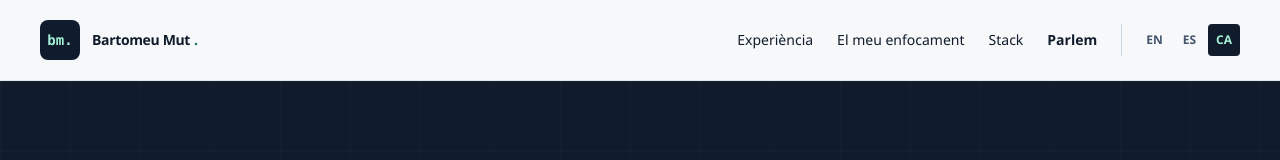
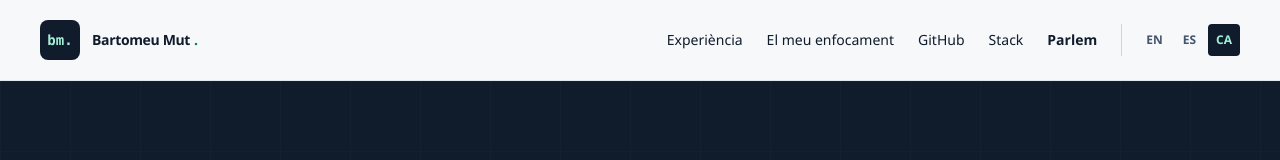
Before and after one commit to TomeuMut/portfolio, a Nuxt app: page /ca/ in a window 1280 px wide. Shown: the top 160 px of the page. Built offline with nearby package versions, Linux system fonts and the light colour scheme.

Commit message:
feat: showcase selected GitHub projects in three languages

```diff
--- a/app/components/PortfolioPage.vue
+++ b/app/components/PortfolioPage.vue
@@ -1,11 +1,11 @@
 <script setup lang="ts">
 import { languageOptions, translations, type Language } from '../../src/data/i18n';
-import { profile } from '../../src/data/profile';
+import { profile, projects } from '../../src/data/profile';
 
 const props = defineProps<{ language: Language }>();
 const t = computed(() => translations[props.language]);
 const year = new Date().getFullYear();
-const sections = ['experience', 'approach', 'stack', 'contact'];
+const sections = ['experience', 'approach', 'projects', 'stack', 'contact'];
 
 function languagePath(language: Language) {
   return `/${language}/`;
@@ -35,7 +35,7 @@ useHead(() => ({
         </a>
         <div class="flex flex-wrap items-center gap-x-6 gap-y-4">
           <nav :aria-label="t.home" class="flex flex-wrap items-center gap-x-5 gap-y-3 text-sm sm:gap-x-6">
-            <a v-for="(label, index) in t.nav" :key="label" :href="`#${sections[index]}`" class="nav-link" :class="{ 'font-semibold': index === 3 }">{{ label }}</a>
+            <a v-for="(label, index) in t.nav" :key="label" :href="`#${sections[index]}`" class="nav-link" :class="{ 'font-semibold': sections[index] === 'contact' }">{{ label }}</a>
           </nav>
           <nav :aria-label="t.language" class="flex gap-1 border-l border-slate-300 pl-4 text-xs font-semibold">
             <a v-for="option in languageOptions" :key="option.code" :href="languagePath(option.code)" :lang="option.code" :hreflang="option.code" :aria-label="option.name" :aria-current="option.code === language ? 'page' : undefined" class="rounded px-2 py-2 transition-colors" :class="option.code === language ? 'bg-ink text-mint' : 'text-slate-600 hover:bg-slate-200'">{{ option.label }}</a>
@@ -100,6 +100,24 @@ useHead(() => ({
         </div>
       </section>
 
+      <section id="projects" aria-labelledby="projects-title" class="border-b border-slate-200 py-20 md:py-28">
+        <div class="shell">
+          <div class="grid gap-6 md:grid-cols-2 md:items-end">
+            <div><p class="eyebrow mb-5 text-emerald-800">{{ t.projectsLabel }}</p><h2 id="projects-title" class="section-heading">{{ t.projectsTitle[0] }}<br /><span class="serif italic">{{ t.projectsTitle[1] }}</span></h2></div>
+            <div class="max-w-lg md:justify-self-end"><p class="text-base leading-relaxed text-slate-600">{{ t.projectsText }}</p><a :href="profile.github" class="mt-5 inline-block border-b border-emerald-800 pb-1 text-sm font-semibold text-emerald-800 hover:text-ink">{{ t.githubProfile }}</a></div>
+          </div>
+          <div class="mt-12 grid gap-5 lg:grid-cols-3">
+            <article v-for="(project, index) in projects" :key="project.name" class="flex min-w-0 flex-col border border-slate-200 bg-white p-7">
+              <div class="flex items-center justify-between gap-3"><span class="font-mono text-sm text-emerald-800" aria-hidden="true">0{{ index + 1 }} /</span><span v-if="project.paused" class="rounded-full bg-slate-100 px-3 py-1 text-xs text-slate-600">{{ t.pausedLabel }}</span></div>
+              <h3 class="mt-7 text-2xl font-semibold tracking-tight">{{ project.name }}</h3>
+              <p class="mt-4 text-base leading-relaxed text-slate-600">{{ project.description[language] }}</p>
+              <ul :aria-label="t.stackLabel" class="mt-6 flex flex-wrap gap-2"><li v-for="technology in project.technologies" :key="technology" class="rounded-sm bg-slate-100 px-3 py-1.5 text-xs text-slate-600">{{ technology }}</li></ul>
+              <div class="mt-auto flex flex-wrap gap-x-5 gap-y-3 pt-8"><a v-for="repository in project.repositories" :key="repository.url" :href="repository.url" :aria-label="`${t.repositoryLabel}: ${project.name}${repository.label ? ` · ${repository.label}` : ''}`" class="border-b border-emerald-800 pb-1 text-sm font-semibold text-emerald-800 hover:text-ink">{{ repository.label || t.repositoryLabel }}</a></div>
+            </article>
+          </div>
+        </div>
+      </section>
+
       <section id="stack" aria-labelledby="stack-title" class="shell py-20 md:py-28">
         <div class="flex flex-wrap items-end justify-between gap-6"><div><p class="eyebrow mb-5 text-emerald-800">{{ t.stackLabel }}</p><h2 id="stack-title" class="section-heading">{{ t.stackTitle[0] }}<br /><span class="serif italic">{{ t.stackTitle[1] }}</span></h2></div><p class="max-w-sm text-base leading-relaxed text-slate-600">{{ t.stackText }}</p></div>
         <div class="mt-12 border-t border-slate-300"><div v-for="group in t.stack" :key="group.label" class="grid gap-5 border-b border-slate-300 py-7 sm:grid-cols-[180px_1fr]"><h3 class="text-base font-semibold">{{ group.label }}</h3><ul class="flex flex-wrap gap-3"><li v-for="item in group.items" :key="item" class="rounded-full border border-slate-300 bg-white px-4 py-2 text-sm">{{ item }}</li></ul></div></div>
--- a/src/data/i18n.ts
+++ b/src/data/i18n.ts
@@ -11,7 +11,10 @@ export const isLanguage = (value: unknown): value is Language => languageOptions
 const es = {
   locale: 'es_ES', description: profile.description,
   skip: 'Saltar al contenido', home: 'Inicio', language: 'Idioma',
-  nav: ['Experiencia', 'Mi enfoque', 'Stack', 'Hablemos'],
+  nav: ['Experiencia', 'Mi enfoque', 'GitHub', 'Stack', 'Hablemos'],
+  projectsLabel: 'Proyectos en GitHub', projectsTitle: ['Ideas que toman forma.', 'Código que compartir.'],
+  projectsText: 'Una selección de mis repositorios públicos: aplicaciones y proyectos alrededor de la fermentación, las recetas y el desarrollo web.',
+  githubProfile: 'Ver perfil de GitHub', repositoryLabel: 'Ver repositorio', pausedLabel: 'En pausa',
   eyebrow: 'Desarrollo · Personas · Proyectos',
   hero: ['Entender el proyecto.', 'Conectar las piezas.'],
   intro: 'Soy', introAfter: 'Frontend Developer en OmniAccess. Mi experiencia en Refineria e IT2b conecta el desarrollo con la gestión de proyectos y la comunicación con clientes.',
@@ -36,7 +39,10 @@ const en: typeof es = {
   locale: 'en_GB',
   description: 'Frontend Developer at OmniAccess with full stack experience, project management, and client communication. My next step: Project Manager.',
   skip: 'Skip to content', home: 'Home', language: 'Language',
-  nav: ['Experience', 'My approach', 'Stack', 'Let’s talk'],
+  nav: ['Experience', 'My approach', 'GitHub', 'Stack', 'Let’s talk'],
+  projectsLabel: 'Projects on GitHub', projectsTitle: ['Ideas taking shape.', 'Code worth sharing.'],
+  projectsText: 'A selection of my public repositories: applications and projects exploring fermentation, recipes, and web development.',
+  githubProfile: 'View GitHub profile', repositoryLabel: 'View repository', pausedLabel: 'On hold',
   eyebrow: 'Development · People · Projects', hero: ['Understanding projects.', 'Connecting the pieces.'],
   intro: 'I’m', introAfter: 'a Frontend Developer at OmniAccess. My experience at Refineria and IT2b connects development with project management and client communication.',
   cta: ['Explore my experience', 'Let’s talk about your project'], nextStep: 'My next step',
@@ -86,7 +92,10 @@ const ca: typeof es = {
   locale: 'ca_ES',
   description: 'Frontend Developer a OmniAccess amb experiència full stack, gestió de projectes i comunicació amb clients. El meu pròxim pas: Project Manager.',
   skip: 'Salta al contingut', home: 'Inici', language: 'Idioma',
-  nav: ['Experiència', 'El meu enfocament', 'Stack', 'Parlem'],
+  nav: ['Experiència', 'El meu enfocament', 'GitHub', 'Stack', 'Parlem'],
+  projectsLabel: 'Projectes a GitHub', projectsTitle: ['Idees que prenen forma.', 'Codi per compartir.'],
+  projectsText: 'Una selecció dels meus repositoris públics: aplicacions i projectes al voltant de la fermentació, les receptes i el desenvolupament web.',
+  githubProfile: 'Veure el perfil de GitHub', repositoryLabel: 'Veure el repositori', pausedLabel: 'En pausa',
   eyebrow: 'Desenvolupament · Persones · Projectes', hero: ['Entendre el projecte.', 'Connectar les peces.'],
   intro: 'Som', introAfter: 'Frontend Developer a OmniAccess. La meva experiència a Refineria i IT2b connecta el desenvolupament amb la gestió de projectes i la comunicació amb clients.',
   cta: ['Coneix la meva trajectòria', 'Parlem del teu projecte'], nextStep: 'El meu pròxim pas',
--- a/src/data/profile.ts
+++ b/src/data/profile.ts
@@ -2,6 +2,7 @@ export const profile = {
   name: 'Bartomeu Mut Vidal',
   shortName: 'Bartomeu Mut',
   email: 'tomeumutvidal@gmail.com',
+  github: 'https://github.com/TomeuMut',
   location: 'Mallorca, España',
   title: 'Frontend Developer',
   description: 'Frontend Developer en OmniAccess con experiencia full stack, gestión de proyectos y comunicación con clientes. Mi siguiente paso: Project Manager.',
@@ -86,3 +87,42 @@ export const languages = [
   { name: 'Catalán', level: 'Nativo' },
   { name: 'Inglés', level: 'A2' },
 ];
+
+export const projects = [
+  {
+    name: 'Ferment SaaS',
+    description: {
+      en: 'A fermentation management application with recipes, categories, fermenters, and production batches. A Nuxt frontend connected to a Laravel API.',
+      es: 'Aplicación para gestionar recetas de fermentación, categorías, fermentadores y lotes de producción. Un frontend Nuxt conectado a una API Laravel.',
+      ca: 'Aplicació per gestionar receptes de fermentació, categories, fermentadors i lots de producció. Un frontend Nuxt connectat a una API Laravel.',
+    },
+    technologies: ['Nuxt 4', 'Vue 3', 'TailwindCSS', 'Laravel', 'Docker'],
+    repositories: [
+      { label: 'Frontend', url: 'https://github.com/TomeuMut/Ferment-Saas-Frontend' },
+      { label: 'API', url: 'https://github.com/TomeuMut/Ferment-Saas-API' },
+    ],
+    paused: false,
+  },
+  {
+    name: 'Tomeu Ferments',
+    description: {
+      en: 'A digital presentation of Tomeu Ferments: a space for sharing handmade fermentation recipes, infusions, and other living preparations.',
+      es: 'Presentación digital de Tomeu Ferments: un espacio para compartir recetas artesanales de fermentados, macerados y otras preparaciones vivas.',
+      ca: 'Presentació digital de Tomeu Ferments: un espai per compartir receptes artesanals de fermentats, macerats i altres preparacions vives.',
+    },
+    technologies: ['OctoberCMS', 'PHP', 'TailwindCSS'],
+    repositories: [{ label: '', url: 'https://github.com/TomeuMut/tomeuferments' }],
+    paused: false,
+  },
+  {
+    name: 'Librewrary',
+    description: {
+      en: 'An open-source Laravel project for creating and sharing beer recipes, with a shared ingredient library. Development is currently on hold.',
+      es: 'Proyecto de código abierto con Laravel para crear y compartir recetas de cerveza, con una biblioteca de ingredientes. Su desarrollo está actualmente en pausa.',
+      ca: 'Projecte de codi obert amb Laravel per crear i compartir receptes de cervesa, amb una biblioteca d’ingredients. El desenvolupament està actualment en pausa.',
+    },
+    technologies: ['Laravel', 'PHP', 'Blade'],
+    repositories: [{ label: '', url: 'https://github.com/TomeuMut/librewrary' }],
+    paused: true,
+  },
+];
```
Also changed, not shown: 1 other file (tests, documents, lock files or other folders).
